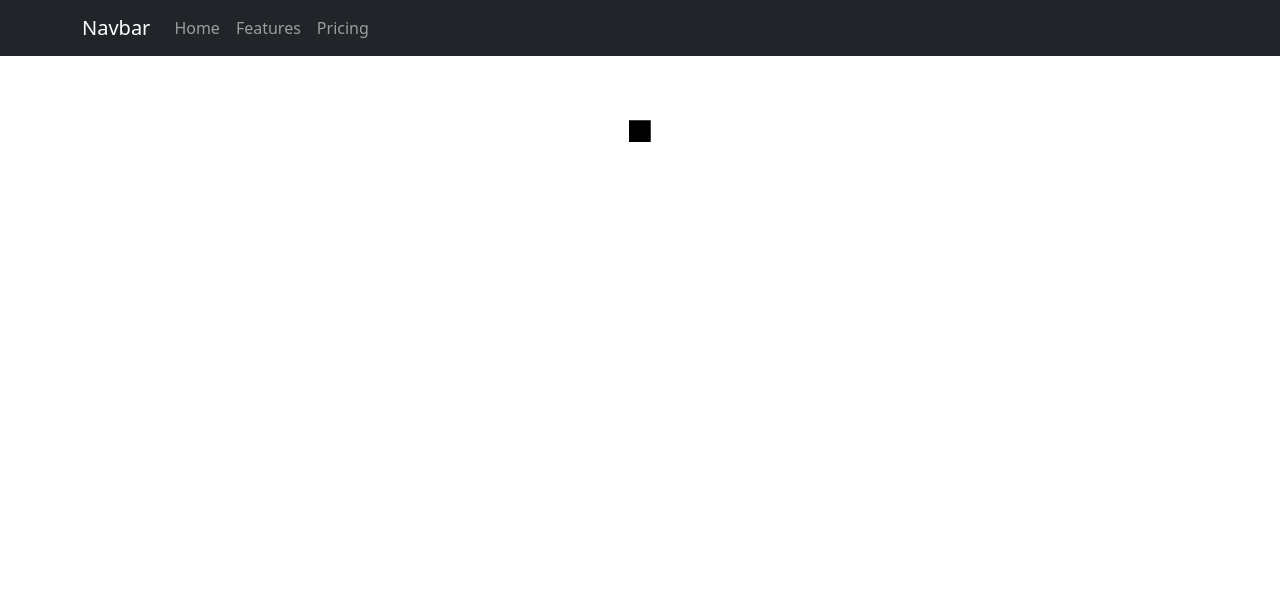
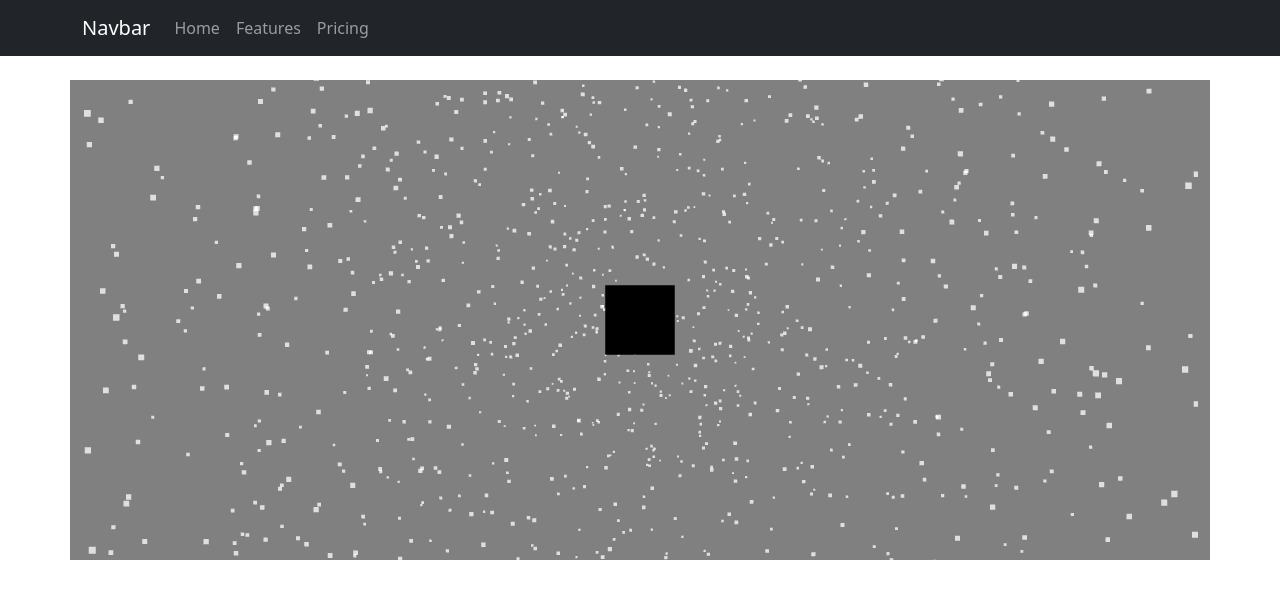
Before and after one commit to ibrahimt2/ThreeJSCube, a React (Create React App) app: page / in a window 1280 px wide. Shown: the top 598 px of the page. Built offline with nearby package versions, Linux system fonts and the light colour scheme.

Commit message:
add css for sizing canvas, add moving camera and background detail to scene

```diff
--- /dev/null
+++ b/src/components/ScenePane/ScenePane.css
@@ -0,0 +1,5 @@
+.scene-container {
+    height: 60vh;
+    width: 100vw;
+    background-color: gray;
+  }
--- a/src/components/ScenePane/ScenePane.js
+++ b/src/components/ScenePane/ScenePane.js
@@ -1,14 +1,21 @@
 import RenderedCube from "../RenderedCube/RenderedCube.js"
 import { Canvas } from '@react-three/fiber'
+import { OrbitControls, Stars } from '@react-three/drei'
+import Container from "react-bootstrap/esm/Container.js"
+import './ScenePane.css'
 
 
 /** Renders a scene given the required parameters */
 
 function ScenePane() {
-    return(
-        <Canvas className="canvas">
-            <RenderedCube></RenderedCube>
-        </Canvas>
+    return (
+        <Container className="scene-container mt-4">
+            <Canvas>
+                <Stars></Stars>
+                <OrbitControls></OrbitControls>
+                <RenderedCube></RenderedCube>
+            </Canvas>
+        </Container>
     )
 }
 
--- a/src/pages/MainPage/MainPage.js
+++ b/src/pages/MainPage/MainPage.js
@@ -13,11 +13,11 @@ import Row from 'react-bootstrap/Row'
 
 function MainPage() {
     return (
-        <>
+        <div>
             <NavigationBar></NavigationBar>
             <ScenePane></ScenePane>
 
-        </>);
+        </div>);
 }
 
 export default MainPage
```
